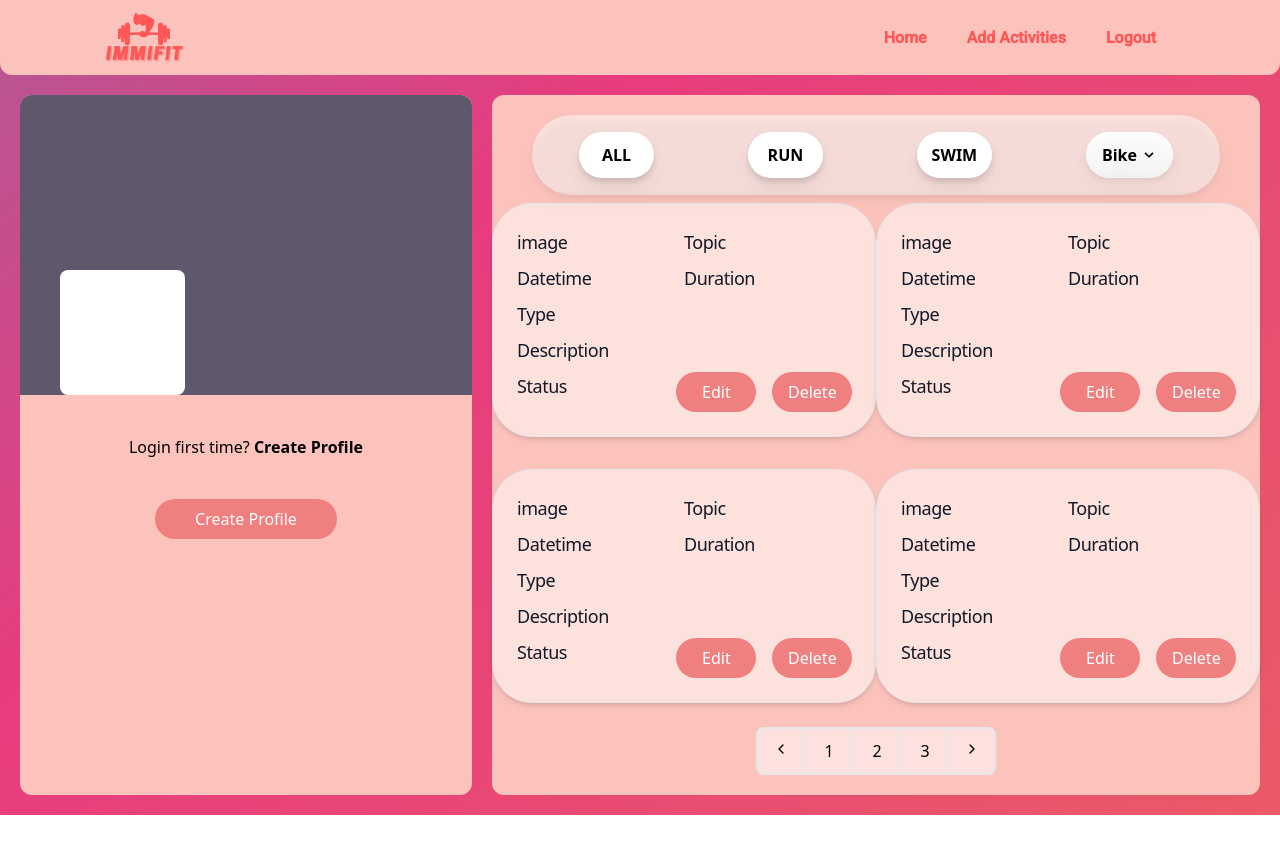
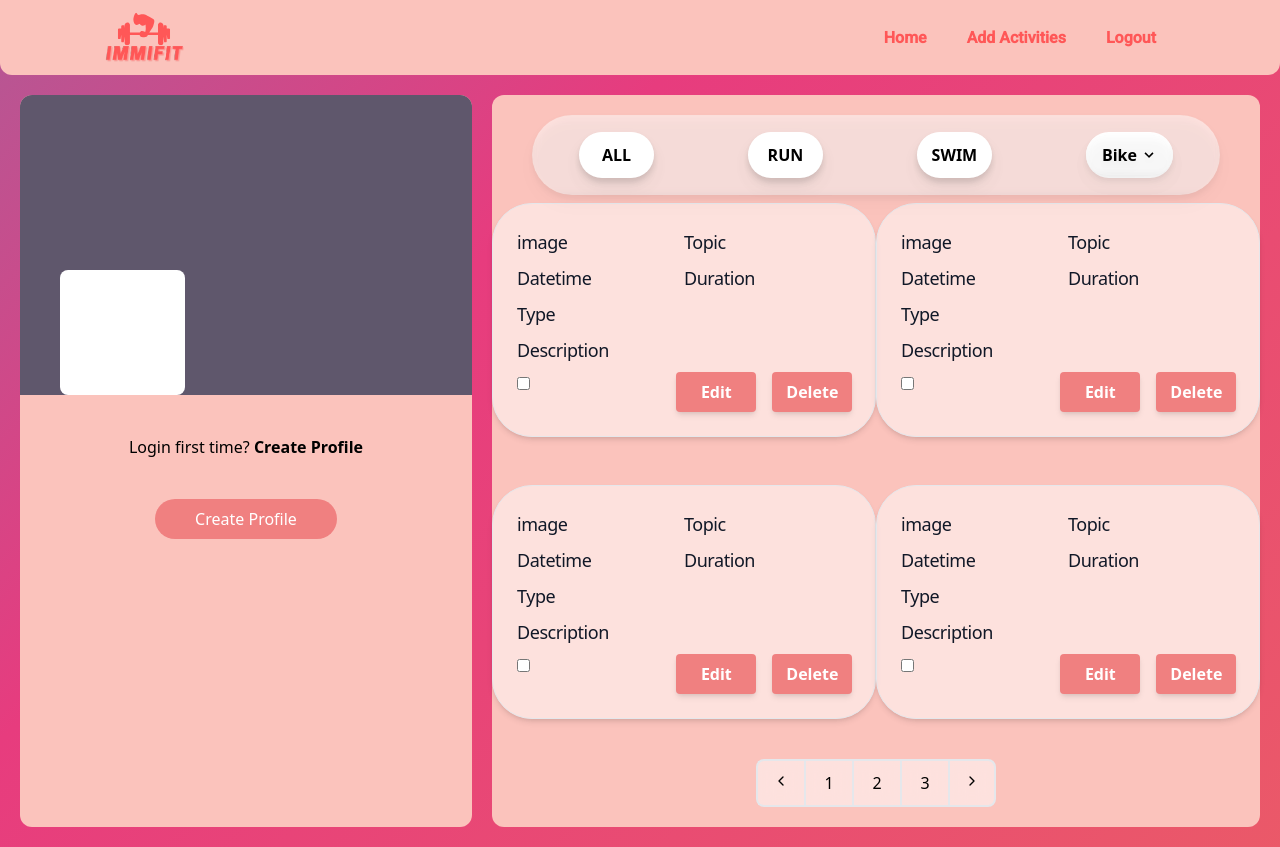
Before and after one commit to SupTarr/FrontendImmifit, a React (Vite) app: page / in a window 1280 px wide. Before the commit the page ends 815 px from the top, so only its background shows below. Built offline with nearby package versions, Linux system fonts and the light colour scheme.

Commit message:
add style cards activity

```diff
--- a/src/components/container/Container.jsx
+++ b/src/components/container/Container.jsx
@@ -4,7 +4,7 @@ import "./container.css";
 const Container = () => {
   return (
 
-    <div className="mb-4">
+    <div className="mb-8">
       <div className="flex justify-around flex-wrap" >
         <a href="#" className="block p-6 max-w-sm bg-white bg-opacity-50 rounded-[40px] border shadow-md hover:bg-gray-100 dark:bg-gray-800 dark:border-gray-700  dark:hover:bg-gray-700 sm:mx-auto my-2">
           <div className="grid grid-cols-2">
@@ -23,12 +23,19 @@ const Container = () => {
           </div>
 
           <div className="grid grid-cols-3 gap-36">
-            <h5 className="mb-2 text-lg tracking-tight text-gray-900 dark:text-white">Status</h5>
+
+            <div className="form-control">
+              <label className="label cursor-pointer">
+                <span className="label-text"></span>
+                <input type="checkbox" className="toggle toggle-accent" />
+              </label>
+            </div>
+
             <div className="grid grid-cols-2 gap-24">
-              <button className="bg-[#F08080] hover:bg-[#ff5757] text-white px-10 py-2 rounded-full flex justify-center">
+              <button className="bg-[#F08080] hover:bg-[#ff5757] text-white font-bold px-10 py-2 shadow-md hover:shadow-lg rounded flex justify-center">
                 Edit
               </button>
-              <button className="bg-[#F08080] hover:bg-[#ff5757] text-white px-10 py-2 rounded-full flex justify-center">
+              <button className="bg-[#F08080] hover:bg-[#ff5757] text-white font-bold px-10 py-2 shadow-md hover:shadow-lg rounded flex justify-center">
                 Delete
               </button>
             </div>
```
